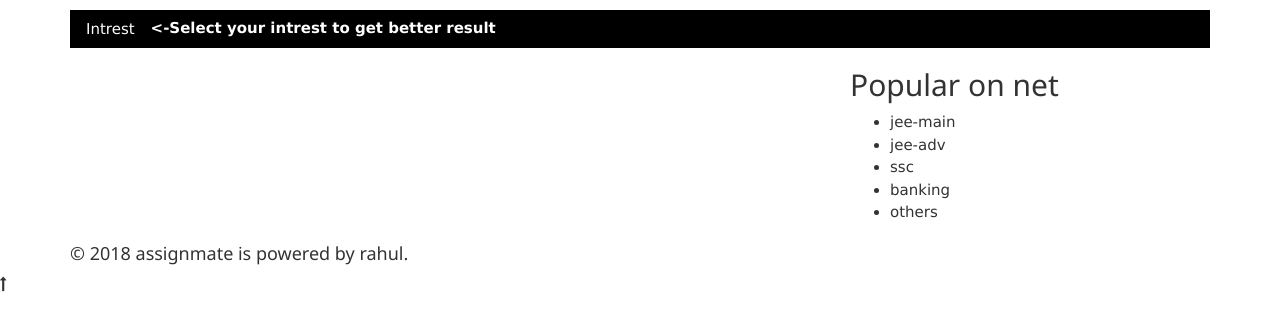
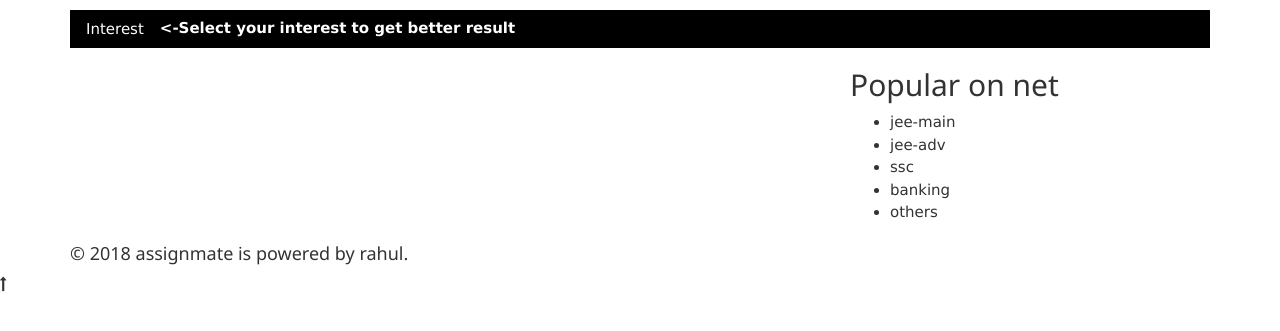
Before and after one commit to rahul-keshav/assignamate--no-database, a Django app: page /index in a window 1280 px wide. Shown: the part 185-516 px from the top of the page. Run offline with Django 3.2, Linux system fonts and the light colour scheme; the visitor is signed in with stand-in values (Sample User, id 1); data comes from the database, SQL or seed files in the repository; data that the repository does not hold is empty; some libraries are stand-ins or nearby versions.

Commit message:
intrest>interest

```diff
--- a/assignment/forms.py
+++ b/assignment/forms.py
@@ -1,6 +1,6 @@
 from django import forms
 
-from .models import Assignment,Questions,Booklet,Blogsite,Blog_page,Intrests
+from .models import Assignment,Questions,Booklet,Blogsite,Blog_page,Interests
 
 from django.contrib.auth.models import User
 
@@ -168,7 +168,7 @@ class Blog_site_Form(forms.ModelForm):
         model=Blogsite
         fields=('name','quotes','discription','background_image')
 
-class Intrest_form(forms.ModelForm):
+class Interest_form(forms.ModelForm):
     class Meta:
-        model =Intrests
+        model =Interests
         fields=('intrest',)
--- a/assignment/models.py
+++ b/assignment/models.py
@@ -166,7 +166,7 @@ class Assignment_answered_by(models.Model):
     def __str__(self):
         return self.user.first_name+' '+self.user.last_name
 
-class Intrests(models.Model):
+class Interests(models.Model):
     user=models.ForeignKey(User,on_delete=models.CASCADE)
     intrest=models.CharField(max_length=30)
 
--- a/assignment/templates/assignment/index.html
+++ b/assignment/templates/assignment/index.html
@@ -7,10 +7,10 @@
     <!-- Sidebar -->
     <div class="w3-sidebar w3-bar-block w3-border-right" style="display:none" id="mySidebar">
       <button onclick="w3_close()" class="w3-bar-item w3-large">Close &times;</button>
-          <a href="{% url 'assignment:add_intrest' %}" class="w3-bar-item w3-button">add intrests</a>
+          <a href="{% url 'assignment:add_interest' %}" class="w3-bar-item w3-button">add interests</a>
             <ul>
             {% for intrest in intrests %}
-                <li>{{intrest}} <a class="w3-tag w3-white w3-border w3-border-red w3-round" href="{% url 'assignment:delete_intrest' intrest.id %}">del</a></li>
+                <li>{{intrest}} <a class="w3-tag w3-white w3-border w3-border-red w3-round" href="{% url 'assignment:delete_interest' intrest.id %}">del</a></li>
             {% endfor %}
             </ul>
     </div>
@@ -18,7 +18,7 @@
     <!-- Page Content -->
     <div class="w3-black">
         <p class="w3-text-white">
-        <button class="w3-button w3-black" onclick="w3_open()">Intrest</button><b><-Select your intrest to get better result</b></p>
+        <button class="w3-button w3-black" onclick="w3_open()">Interest</button><b><-Select your interest to get better result</b></p>
     </div>
     <div class="row">
         <div class="col-lg-8">
--- a/assignment/urls.py
+++ b/assignment/urls.py
@@ -2,13 +2,13 @@ from django.urls import path,include
 from django.conf.urls import url
 from assignment.views import view_list_assignment,\
     QuestionView,assignmentCreate,QuestionAdd,\
-    view_list_my_assignment,assignment_check,\
-    studymaterial_upload,SearchView,result,\
+    view_list_my_assignment,assignment_check, \
+    booklet_upload,SearchView,result,\
     answersheet,blog_site_list,add_blog_site,view_blog_site,\
     add_blog,blog,QuestionUpdate,AssignmentUpdate,QuestionDelete,\
     index,AssignmentLikeToggle,booklet,my_booklet,\
     index_booklet,index_jee_main,index_jee_adv,index_ssc,index_others,\
-    show_submission,filter_search,add_intrest,IntrestDelete,home
+    show_submission,filter_search,add_interest,InterestDelete,home
 
 
 app_name='assignment'
@@ -20,7 +20,7 @@ urlpatterns = [
     path('index_jee_adv',index_jee_adv,name='index_jee_adv'),
     path('index_ssc',index_ssc,name='index_ssc'),
     path('index_others',index_others,name='index_others'),
-    path('add_intrest',add_intrest,name='add_intrest'),
+    path('add_interest',add_interest,name='add_interest'),
 
 
     path('all-assignment',view_list_assignment,name='assignment_page'),
@@ -34,12 +34,12 @@ urlpatterns = [
     path('question/update/<pk>',QuestionUpdate.as_view(),name='question_update'),
     path('question/delete/<pk>',QuestionDelete.as_view(),name='question_delete'),
     path('assignment_check/<int:assignment_id>',assignment_check,name='assignment_check'),
-    path('uploadfile/',studymaterial_upload,name='uploadfile'),
+    path('uploadfile/',booklet_upload,name='uploadfile'),
 
 
     path('search',SearchView.as_view(),name='search'),
     path('filter',filter_search,name='filter'),
-    path('delete_intrest/<pk>',IntrestDelete.as_view(),name='delete_intrest'),
+    path('delete_interest/<pk>',InterestDelete.as_view(),name='delete_interest'),
 
 
 
--- a/assignment/views.py
+++ b/assignment/views.py
@@ -1,9 +1,9 @@
 from django.shortcuts import render,redirect,reverse,get_object_or_404,render_to_response
 from django.views.generic import ListView,DetailView,CreateView,UpdateView,DeleteView,View
 from .models import Assignment,Questions,Assignment_answered_by, \
-    Booklet,Blogsite,Blog_page,Assignmentlikecounter,Intrests
+    Booklet,Blogsite,Blog_page,Assignmentlikecounter,Interests
 from django.contrib.auth.models import User
-from assignment.forms import QuestionForm,DocumentForm,Blog_site_Form,BlogForm,AssignmentForm,Intrest_form
+from assignment.forms import QuestionForm,DocumentForm,Blog_site_Form,BlogForm,AssignmentForm,Interest_form
 from django.core.paginator import Paginator
 from django.urls import reverse_lazy
 from itertools import chain
@@ -18,10 +18,10 @@ def home(request):
 def index(request):
     if request.user.is_authenticated:
         dictionary2 = {}
-        for intrest in request.user.intrests_set.all():
-            list_of_assignment=list(Assignment.objects.intrests(intrest))
-            dictionary2[intrest]=list_of_assignment
-        intrests = request.user.intrests_set.all()
+        for interest in request.user.interests_set.all():
+            list_of_assignment=list(Assignment.objects.intrests(interest))
+            dictionary2[interest]=list_of_assignment
+        intrests = request.user.interests_set.all()
         for useraccount in request.user.is_following.all():
             user=useraccount.user
             name=user.username
@@ -35,20 +35,20 @@ def index(request):
         dictionary = {'JEE-Mains':list_jee,'JEE-Adv':list_jee_adv,'SSC':list_ssc}
         return render(request, 'assignment/index2.html', {'dictionary':dictionary})
 
-def add_intrest(request):
+def add_interest(request):
     if request.method=='POST':
-        form=Intrest_form(request.POST)
+        form=Interest_form(request.POST)
         if form.is_valid():
             intrest=form.save(commit=False)
             intrest.user=request.user
             intrest.save()
             return redirect(reverse('assignment:index'))
     else:
-        form=Intrest_form
+        form=Interest_form
     return render(request,'assignment/add_intrest_form.html',{'form': form})
 
-class IntrestDelete(DeleteView):
-    model = Intrests
+class InterestDelete(DeleteView):
+    model = Interests
     success_url = reverse_lazy('assignment:index')
 
 
@@ -77,15 +77,6 @@ def index_others(request):
     return render(request, 'assignment/index_exam.html', {'heading':heading,'list': list})
 
 
-def index_booklet(request):
-    list_studymaterial=[]
-    for useraccount in request.user.is_following.all():
-        user=useraccount.user
-        # print(user)
-        for studymaterial in user.studymaterial_set.all():
-            list_studymaterial.append(studymaterial)
-
-    return render(request,'assignment/studymaterial.html',{'studymaterial':list_studymaterial})
 
 
 def view_list_assignment(request):
@@ -101,8 +92,8 @@ def view_list_my_assignment(request,pk=None):
         user=get_object_or_404(User,pk=pk)#User.objects.get(pk=pk)
     else:
         user = request.user
-    studymaterial = Studymaterial.objects.all()
-    args={'user':user,'studymaterial': studymaterial}
+    booklet = Booklet.objects.all()
+    args={'user':user,'booklet': booklet}
     return render(request,'assignment/my_assignment_page.html',args)
 
 
@@ -230,7 +221,6 @@ def answersheet(request,ass_id, ans_id):
     return render(request,'assignment/answersheetpage.html', {'assignment':assignment,'answer':list1})
 
 
-
 def add_blog_site(request):
     if request.method=='POST':
         form=Blog_site_Form(request.POST,request.FILES)
@@ -278,22 +268,33 @@ def result(request):
     return render(request,'assignment/result.html',{'result':result,})
 
 
+def index_booklet(request):
+    list_booklet = []
+    for useraccount in request.user.is_following.all():
+        user=useraccount.user
+        # print(user)
+        for booklet in user.booklet_set.all():
+            list_booklet.append(booklet)
+
+    return render(request,'assignment/booklet.html',{'booklet':list_booklet})
+
+
 def booklet(request):
     booklet = Booklet.objects.all()
-    return render(request,'assignment/studymaterial.html',{'booklet':booklet})
+    return render(request,'assignment/booklet.html',{'booklet':booklet})
 
 
-def studymaterial_upload(request):
+def booklet_upload(request):
     if request.method == 'POST':
         form = DocumentForm(request.POST, request.FILES)
         if form.is_valid():
-            study_material=form.save(commit=False)
-            study_material.user=request.user
-            study_material.save()
+            booklet=form.save(commit=False)
+            booklet.user=request.user
+            booklet.save()
             return redirect(reverse('assignment:my-booklet'))
     else:
         form = DocumentForm()
-    return render(request, 'assignment/studymaterial_upload.html', {'form': form})
+    return render(request, 'assignment/booklet_upload.html', {'form': form})
 
 
 def my_booklet(request,pk=None):
@@ -302,7 +303,7 @@ def my_booklet(request,pk=None):
     else:
         user = request.user
     booklet=user.booklet_set.all()
-    return render(request,'assignment/studymaterial.html',{'booklet':booklet})
+    return render(request,'assignment/booklet.html',{'booklet':booklet})
 ################
 # filter
 ###############
```
Also changed, not shown: assignment/migrations/0006_auto_20180922_1524.py (added), assignment/templates/assignment/booklet.html (renamed from assignment/templates/assignment/studymaterial.html), assignment/templates/assignment/booklet_upload.html (renamed from assignment/templates/assignment/studymaterial_upload.html).
